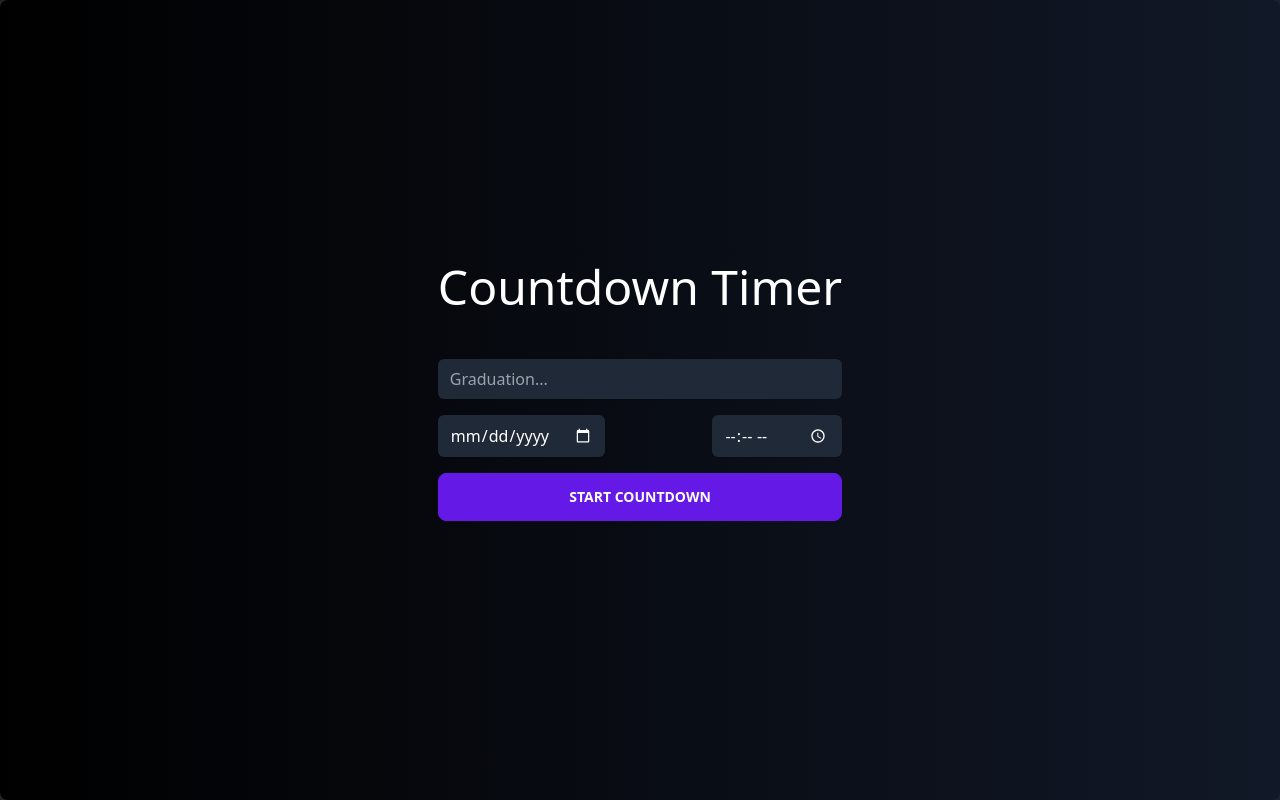
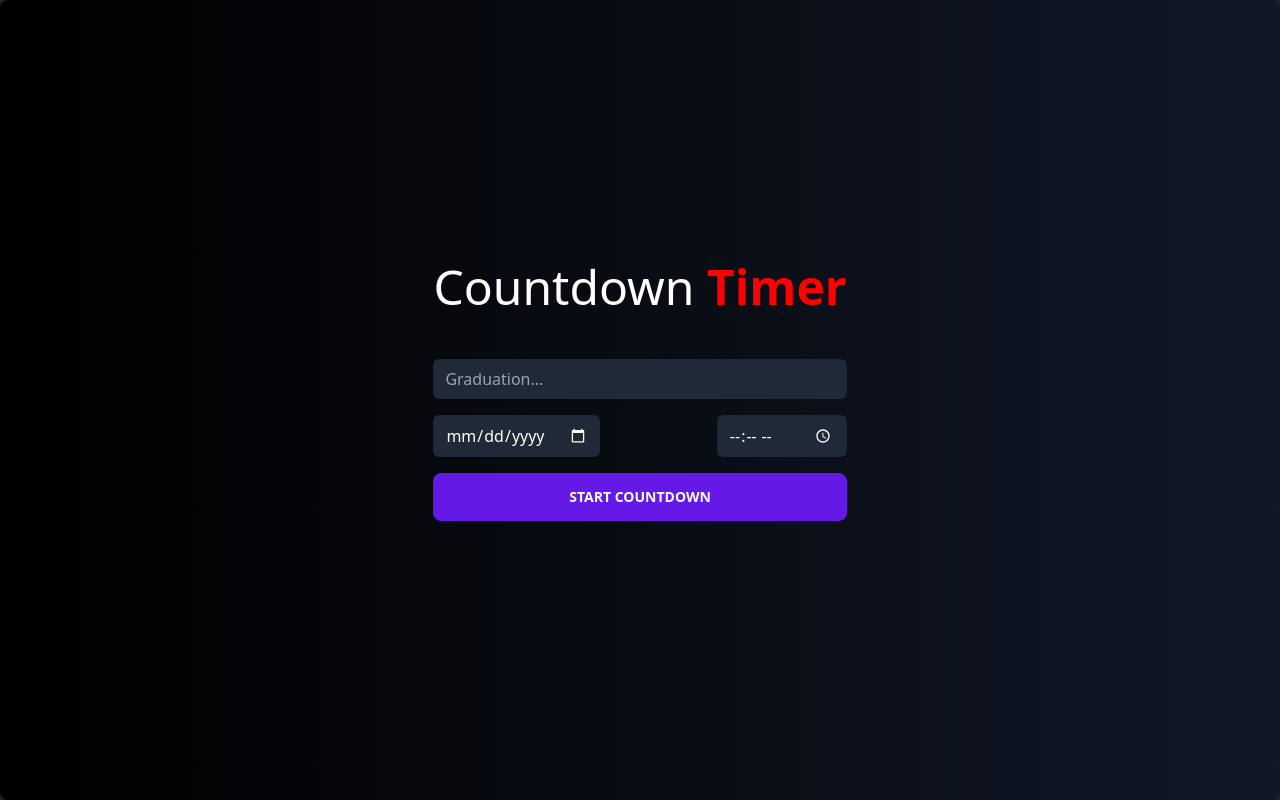
Before and after one commit to Berkanktk/SimpleCountdown, a SvelteKit app: page / in a window 1280 px wide. Built offline with nearby package versions, Linux system fonts and the light colour scheme.

Commit message:
Styled header

```diff
--- a/src/routes/+page.svelte
+++ b/src/routes/+page.svelte
@@ -42,7 +42,7 @@
   <div class="mb-4 flex flex-col space-y-4 w-68 mx-auto">
 
     {#if !hideForm}
-      <h1 class="text-5xl mb-8 text-center">Countdown Timer</h1>
+      <h1 class="text-5xl mb-8 text-center">Countdown <span style="color: red; font-weight: bold">Timer</span></h1>
       <div class="relative rounded-md shadow-sm">
         <input
           type="text"
```
